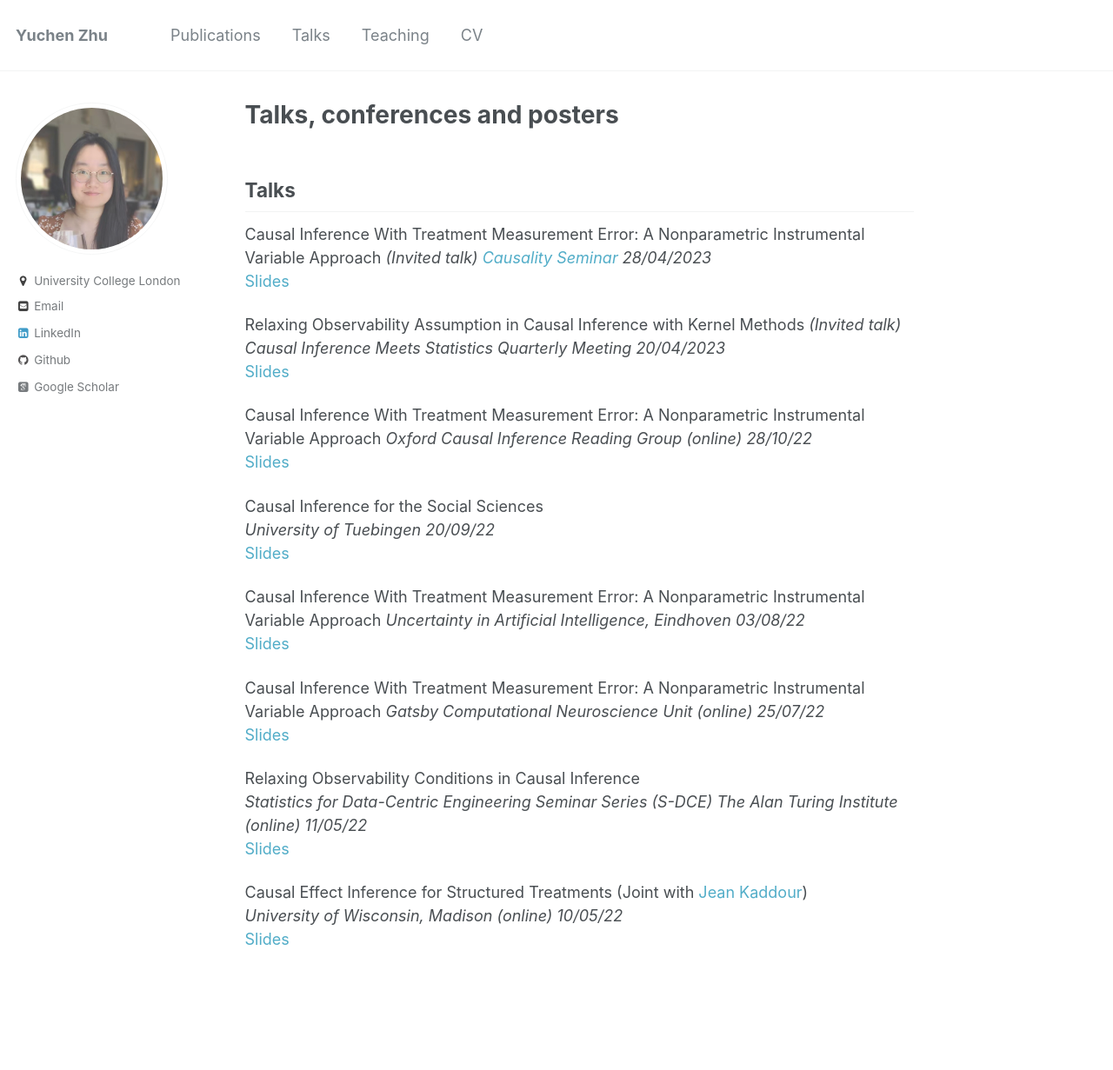
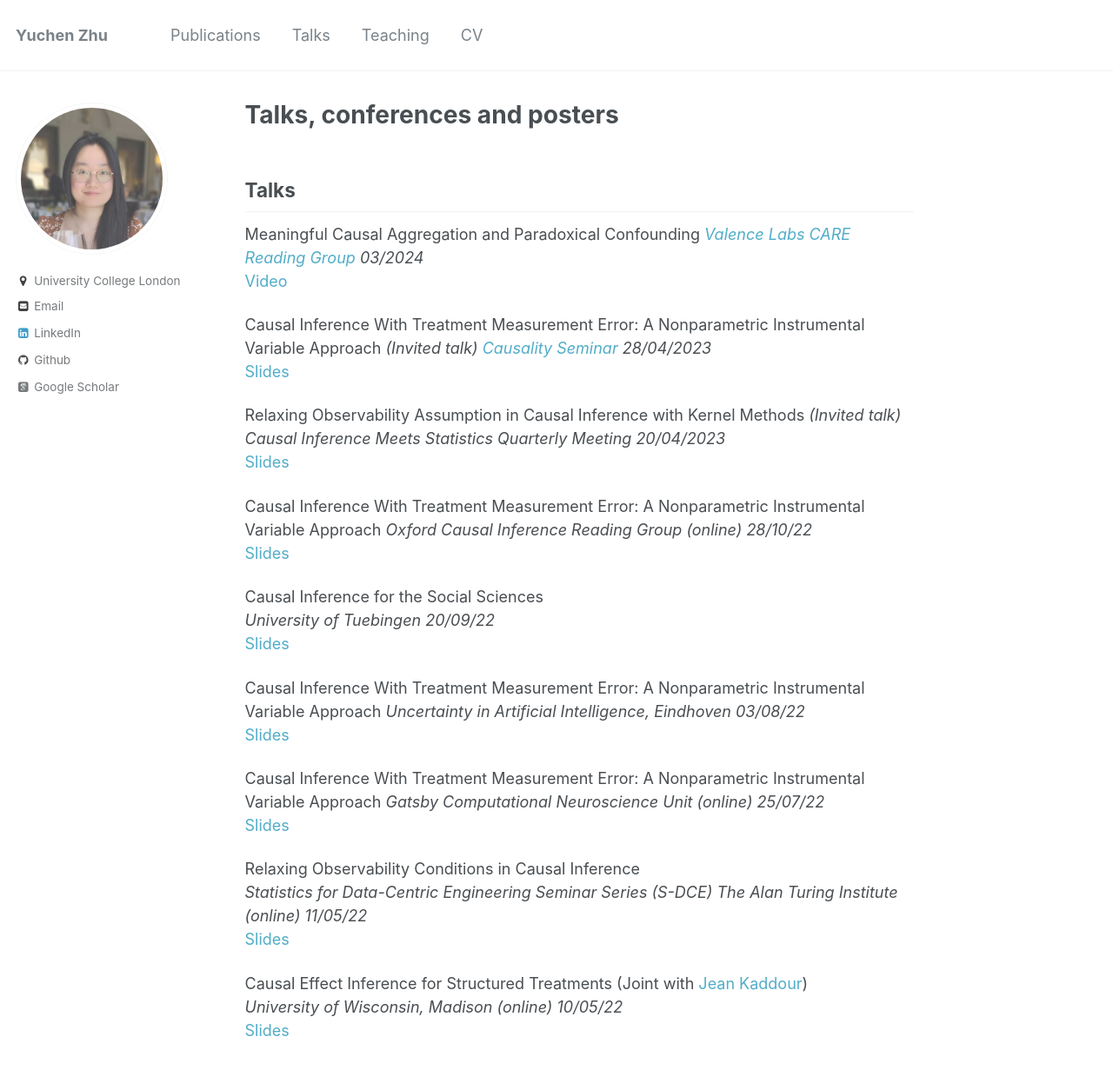
Before and after one commit to yuchen-zhu/yuchen-zhu.github.io, a Jekyll site: the page built from _pages/talks.md, in a window 1280 px wide and 1249 px high. Shown: the top 1231 px of the window at 87% size. Built offline with Jekyll 4.4.1, drawn with Linux system fonts in a browser that asks for light colours; some web fonts are replaced.

Commit message:
update talks

```diff
--- a/_pages/talks.md
+++ b/_pages/talks.md
@@ -5,6 +5,10 @@ author_profile: true
 ---
 
 ## Talks
+Meaningful Causal Aggregation and Paradoxical Confounding
+*[Valence Labs CARE Reading Group](https://portal.valencelabs.com/events/) 03/2024*
+[Video](https://portal.valencelabs.com/events/post/meaningful-causal-aggregation-and-paradoxical-confounding-4rMCUdq7I3Ft1nb)
+
 Causal Inference With Treatment Measurement Error: A Nonparametric Instrumental Variable Approach
 *(Invited talk) [Causality Seminar](https://sites.google.com/view/zhigao-guo/causality-seminar) 28/04/2023*
 [Slides](https://yuchen-zhu.github.io/files/china_causality_seminar.pdf)
```
